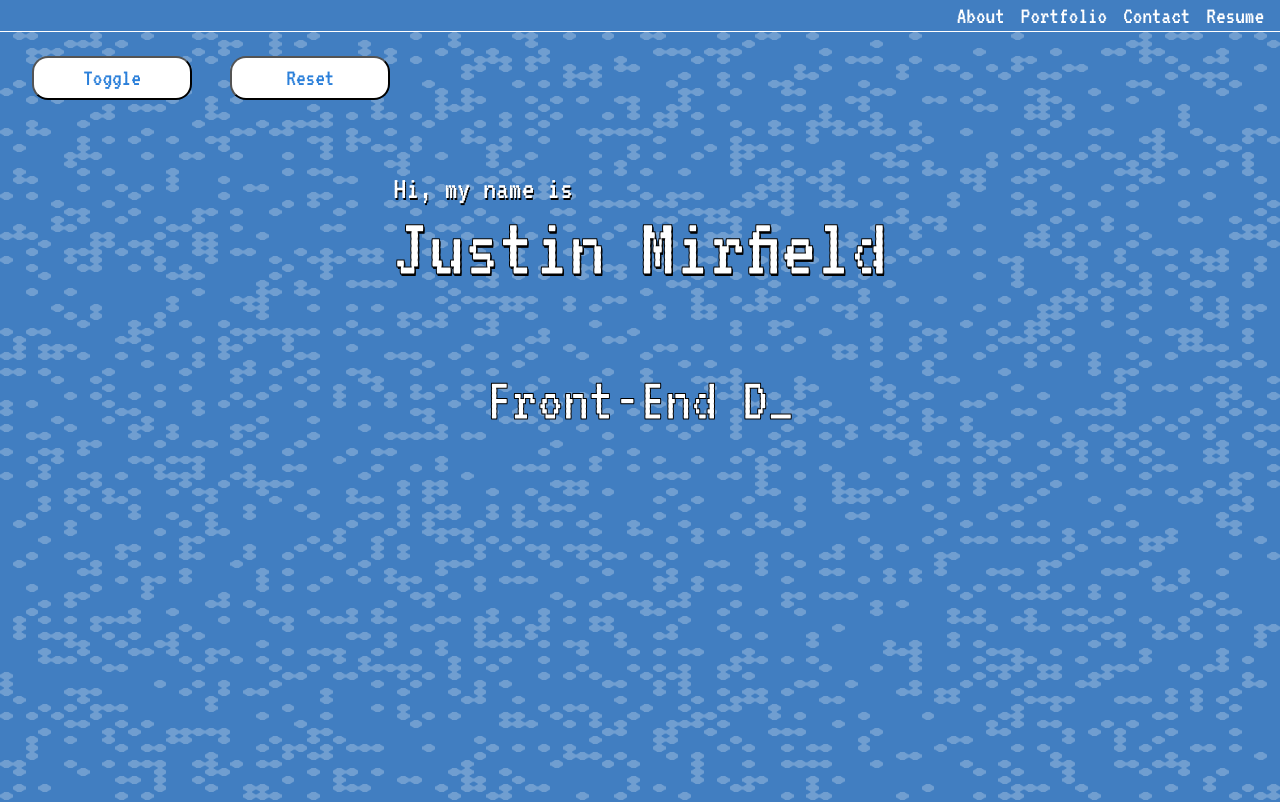
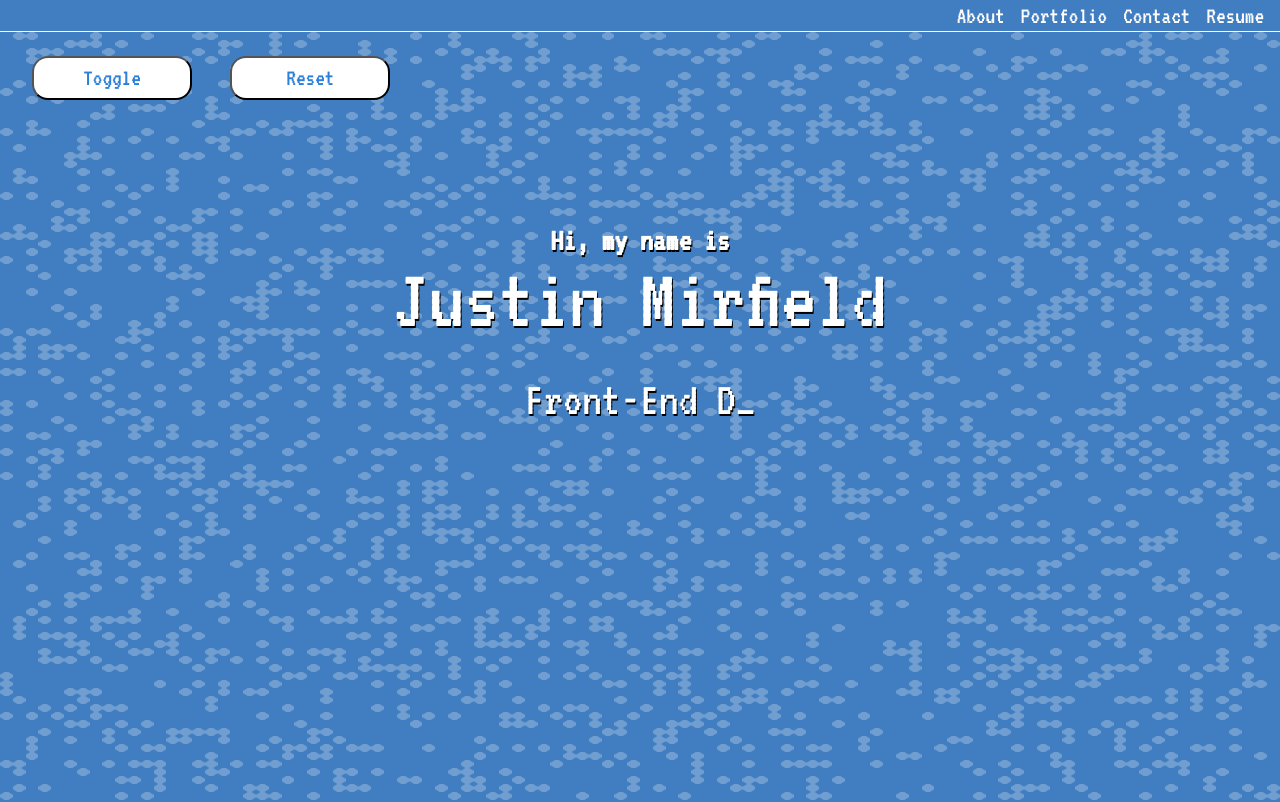
Before and after one commit to jmirfield/portfolio-site, a website built with webpack: page public/template.html in a window 1280 px wide. Shown: the top 802 px of the page. Built offline with nearby package versions, Linux system fonts and the light colour scheme.

Commit message:
Moved typewriter rendering from canvas to h3 element

```diff
--- a/public/template.html
+++ b/public/template.html
@@ -73,8 +73,11 @@
     <canvas id="home"></canvas>
     <div class="main">
         <section>
-            <h2>Hi, my name is</h2>
+            <h3>Hi, my name is</h3>
             <h1>Justin Mirfield</h1>
+            <section class="typewriter">
+                <h2 id="typewriter"></h2>
+            </section>
         </section>
     </div>
     <div class="container">
--- a/src/scripts/index.js
+++ b/src/scripts/index.js
@@ -17,16 +17,17 @@ const mainCanvas = () => {
         "Back-End Developer"
     ];
 
-    const typewriter = new Typewriter(canvas, TYPED_MESSAGES);
+    const typewriter = new Typewriter(TYPED_MESSAGES);
+    const typewriterElement = document.getElementById('typewriter');
 
     // const particles = new Particles(canvas, 100);
 
+    const gameOfLife = new GameOfLife(screen.width > 768 ? 100 : 75);
     const gameOfLifeSprite = document.createElement('img');
     gameOfLifeSprite.setAttribute('src', cell);
     gameOfLifeSprite.setAttribute('alt', "Sprite for game of life simulation");
     gameOfLifeSprite.setAttribute('width', '10px');
     gameOfLifeSprite.setAttribute('height', '10px');
-    const gameOfLife = new GameOfLife(screen.width > 768 ? 100 : 75);
     const gameOfLifeRenderer = new GameRenderer(gameOfLife, canvas, gameOfLifeSprite);
 
     //Worker handles all logic
@@ -58,7 +59,8 @@ const mainCanvas = () => {
             gameOfLifeRenderer.draw();
             gameOfLifeWorker.postMessage({ status: 'UPDATE', matrix: gameOfLife.matrix });
         }
-        typewriter.draw();
+        typewriterElement.innerHTML = typewriter.text;
+        typewriter.update();
         // particles.draw();
         setTimeout(() => requestAnimationFrame(animate), 100)
     }
--- a/src/scripts/typewriter.js
+++ b/src/scripts/typewriter.js
@@ -1,17 +1,13 @@
 'use strict';
 
 class Typewriter {
-    #canvas;
-    #ctx;
     #messages;
     #position;
     #index;
     #text;
     #stage;
     #delay;
-    constructor(canvas, messages) {
-        this.#canvas = canvas;
-        this.#ctx = canvas.getContext('2d');
+    constructor(messages) {
         this.#messages = messages;
         this.#text = "";
         this.#index = 0;
@@ -23,24 +19,12 @@ class Typewriter {
 
     get text() {
         if (this.#delay % 5 !== 0) {
-            return this.#text + " "
+            return this.#text + "&nbsp"
         }
         return this.#text + "_";
     }
 
-    draw() {
-        const font = this.#canvas.width > 768 ? '64px VT323' : '44px VT323';
-        this.#ctx.globalAlpha = 1;
-        this.#ctx.font = font;
-        this.#ctx.fillStyle = 'white';
-        this.#ctx.textBaseline = 'middle';
-        this.#ctx.textAlign = 'center';
-        this.#ctx.fillText(this.text, this.#canvas.width / 2, this.#canvas.height / 2);
-        this.#ctx.strokeText(this.text, this.#canvas.width / 2, this.#canvas.height / 2);
-        this.#next()
-    }
-
-    #next() {
+    update() {
         switch (this.#stage) {
             //Start typing
             case (0): {
--- a/src/styles/global.css
+++ b/src/styles/global.css
@@ -17,21 +17,16 @@ html, body {
     font-family: VT323, sans-serif;
 }
 
-h1, h2 {
+h1, h2, h3 {
     color: white;
     z-index: 2;
-}
-
-h1 {
-    -webkit-text-stroke: 1px black;
     text-shadow: 1px 2px black;
 }
 
 h2 {
     margin-top: 2rem;
+    font-weight: 100;
     font-size: 2rem;
-    font-weight: 100;
-    text-shadow: 1px 2px black;
 }
 
 
@@ -128,7 +123,7 @@ ul {
         font-weight: 300;
     }
 
-    h2 {
+    h3 {
         font-size: 24px;
     }
 
@@ -171,6 +166,14 @@ ul {
     h1 {
         font-size: 88px;
         font-weight: 500;
+    }
+
+    h2 {
+        font-size: 3rem;
+    }
+
+    h3 {
+        font-size: 2rem;
     }
 
     input, textarea {
--- a/src/styles/mainCanvas.css
+++ b/src/styles/mainCanvas.css
@@ -58,8 +58,12 @@
 }
 
 .main>section {
-    margin-top: 5rem;
+    display: flex;
+    flex-direction: column;
+    align-items: center;
+    margin-top: 14rem;
     height: 75%;
+    width: 75%;
     z-index: 2;
 }
 
@@ -71,6 +75,11 @@
 
 #canvas-controls>button {
     margin-top: 3rem;
+}
+
+.typewriter {
+    display:flex;
+    justify-content: center;
 }
 
 /* @media (hover:none) or (pointer: fine) or (p) {
```
